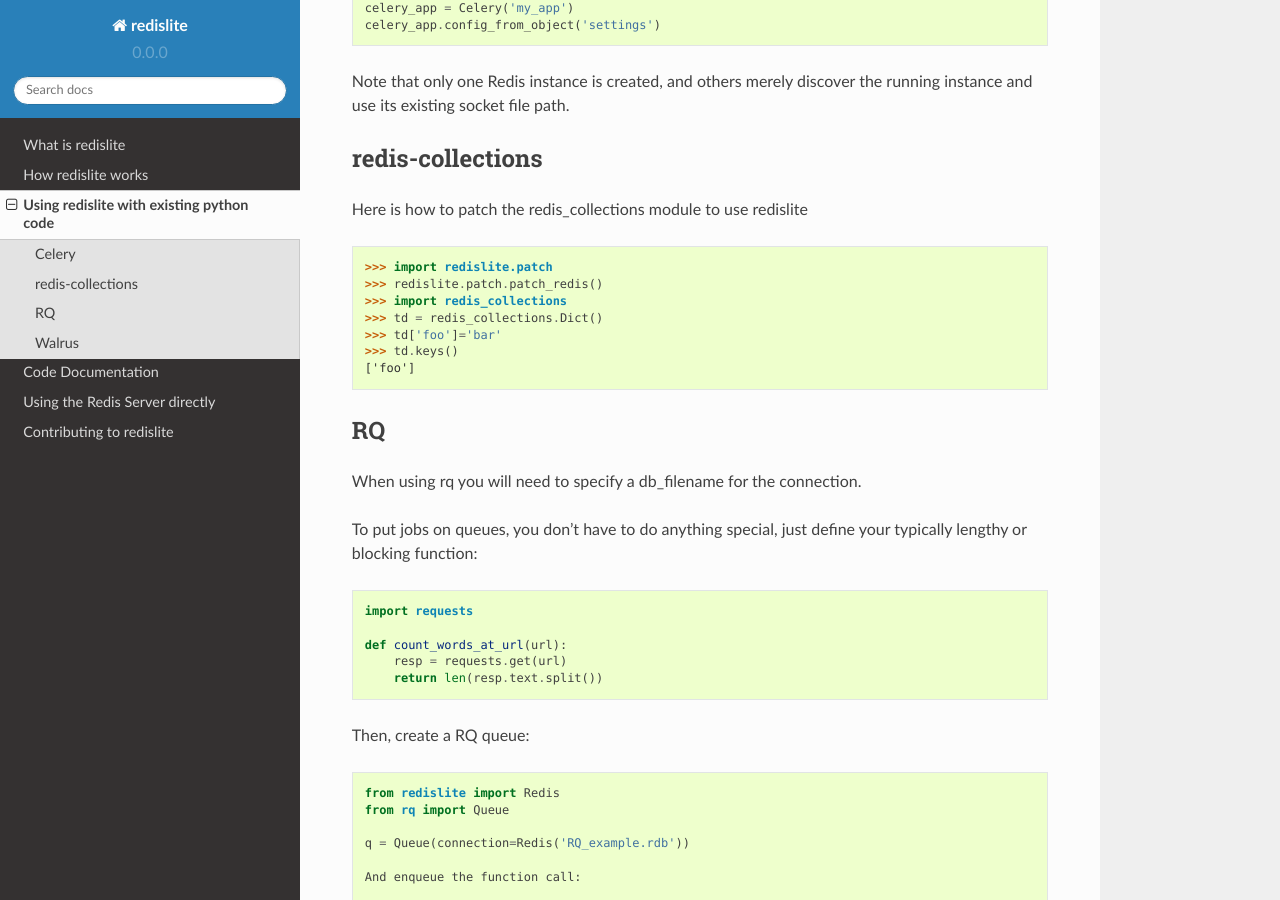
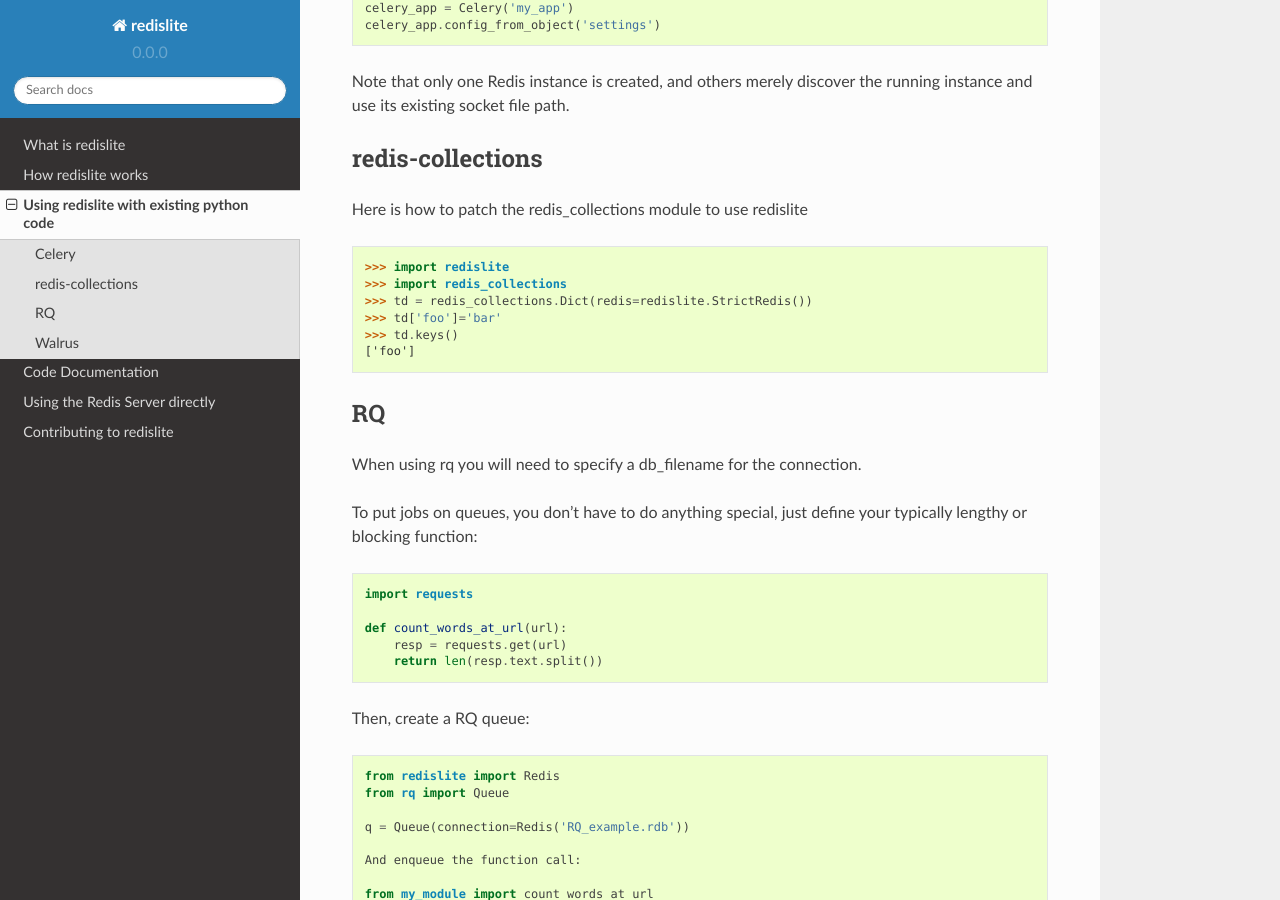
Before and after one commit to yahoo/redislite, a Sphinx documentation site: the page built from docs/source/topic/using_with_existing_modules.rst, in a window 1280 px wide and 900 px high, scrolled down 771 px. Built offline with Sphinx 7.4.7 and the Read the Docs theme 2.0.0, drawn with Linux system fonts in a browser that asks for light colours; pages that are not in the unit, such as notebooks, are missing from menus.

```diff
--- a/docs/source/topic/using_with_existing_modules.rst
+++ b/docs/source/topic/using_with_existing_modules.rst
@@ -48,10 +48,9 @@
 
 .. code-block:: python
 
-    >>> import redislite.patch
-    >>> redislite.patch.patch_redis()
+    >>> import redislite
     >>> import redis_collections
-    >>> td = redis_collections.Dict()
+    >>> td = redis_collections.Dict(redis=redislite.StrictRedis())
     >>> td['foo']='bar'
     >>> td.keys()
     ['foo']
```
Also changed, not shown: 1 other file.
